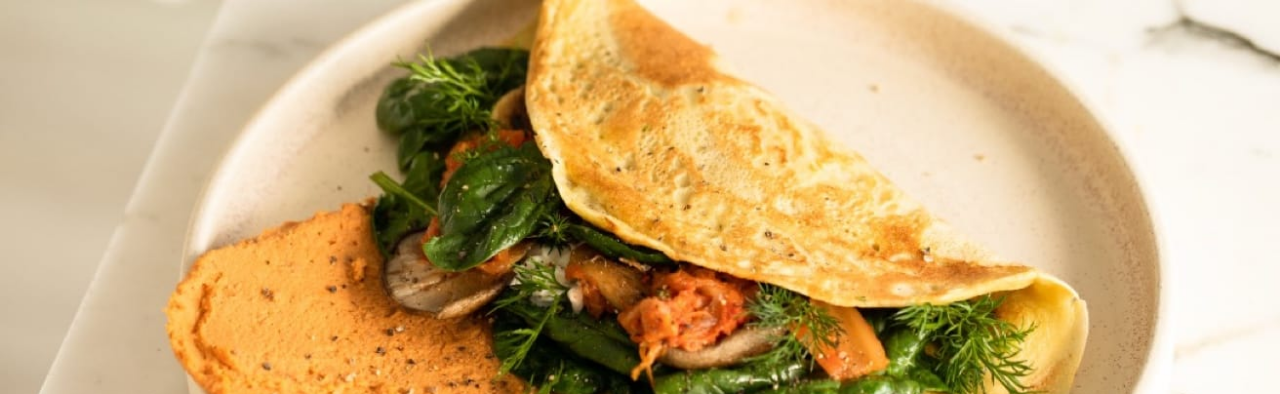
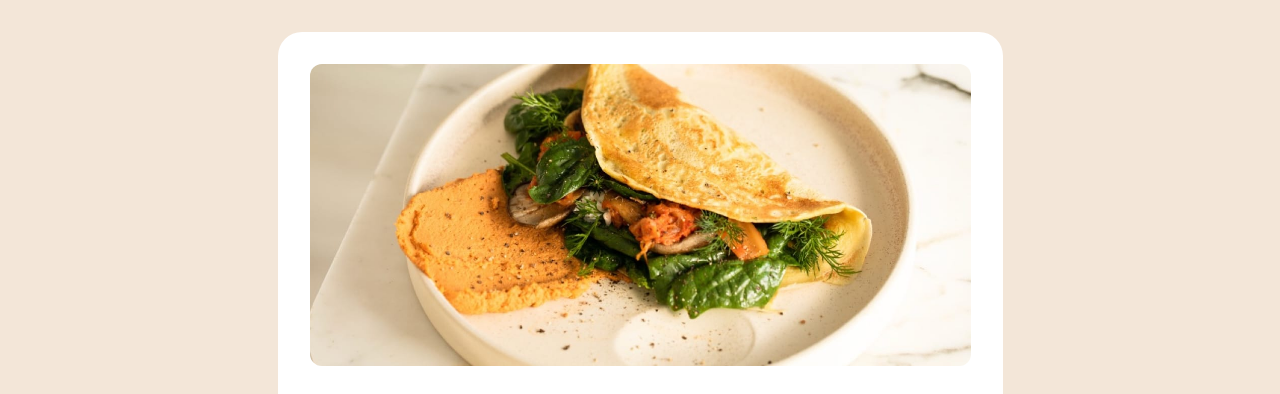
Before and after one commit to vitchet/fm-recipepagemain, a website: page index.html in a window 1280 px wide. Shown: the top 394 px of the page. Drawn offline with Linux system fonts and the light colour scheme.

Commit message:
Finished adaptivity.

```diff
--- a/index.html
+++ b/index.html
@@ -12,12 +12,12 @@
   <title>Frontend Mentor | Recipe page</title>
 </head>
 
-<body class="v-container gap-4">
-  <main class="grow-1">
+<body class="v-container items-center gap-4 bg-eggshell pb-4 sm:p-8 sm:pb-4">
+  <main class="grow-1 min-w-[275px] max-w-[725px] bg-white sm:rounded-3xl">
     <article class="recipe-page v-container gap-8 font-outfit text-wenge-brown">
-      <header class="v-container gap-4">
-        <figure>
-          <img src="images/image-omelette.jpeg" alt="food-preview" width="1312" height="600" />
+      <header class="v-container gap-10">
+        <figure class="sm:pl-8 sm:pr-8 sm:pt-8">
+          <img src="images/image-omelette.jpeg" alt="food-preview" width="1312" height="600" class="sm:rounded-xl"/>
         </figure>
         <section class="v-container gap-4">
           <h1 class="text-4xl text-dark-charcoal font-medium font-young-serif">Simple Omelette Recipe</h1>
@@ -140,7 +140,7 @@
       </section>
     </article>
   </main>
-  <footer class="text-center text-footer text-xs min-w-275px">
+  <footer class="text-center text-footer text-xs min-w-[275px] max-w-[625px]">
     <span class="nowrap">
       Challenge by
       <a href="https://www.frontendmentor.io?ref=challenge" target="_blank" class="text-blue">Frontend Mentor</a>.
--- a/src/css/base.css
+++ b/src/css/base.css
@@ -1,6 +1,6 @@
 @layer base {
     :root {
-        font-size: 4.275vw;
+        font-size: 16px;
     }
 
     @font-face {
@@ -12,5 +12,4 @@
         font-family: "Young Serif";
         src: url("../../assets/fonts/young-serif/YoungSerif-Regular.ttf");
     }
-
 }
--- a/src/css/recipe_page.css
+++ b/src/css/recipe_page.css
@@ -1,4 +1,4 @@
-
+@layer base {
     .recipe-page {
         hr {
             @apply text-light-grey ml-8 mr-8;
@@ -56,3 +56,4 @@
             @apply font-bold text-nutmeg;
         }
     }
+}
```
Also changed, not shown: css/style.css, src/css/main.css (line endings or trailing spaces), src/css/theme.css (line endings or trailing spaces). Lines whose indentation alone changed are shown as unchanged.
